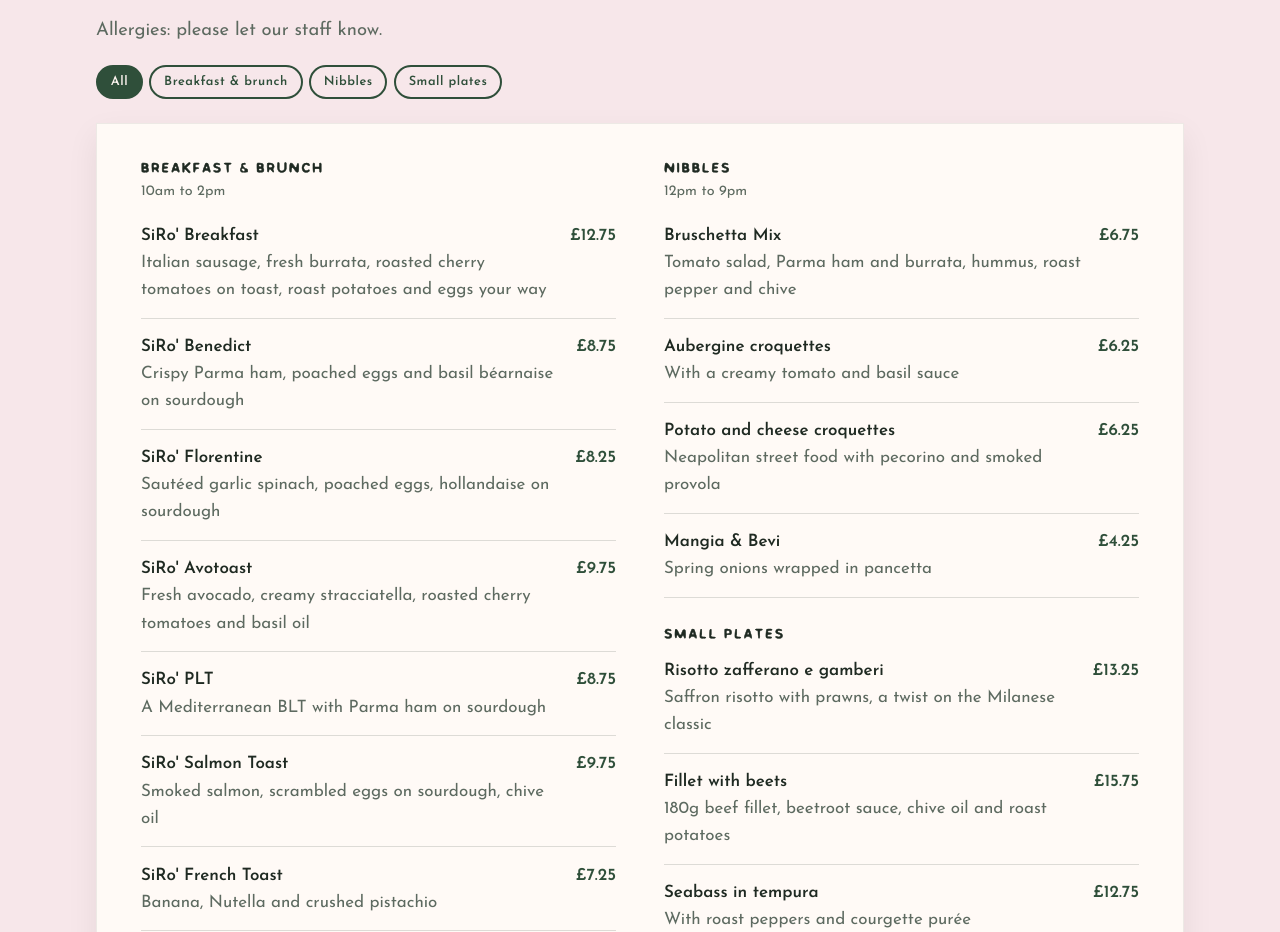
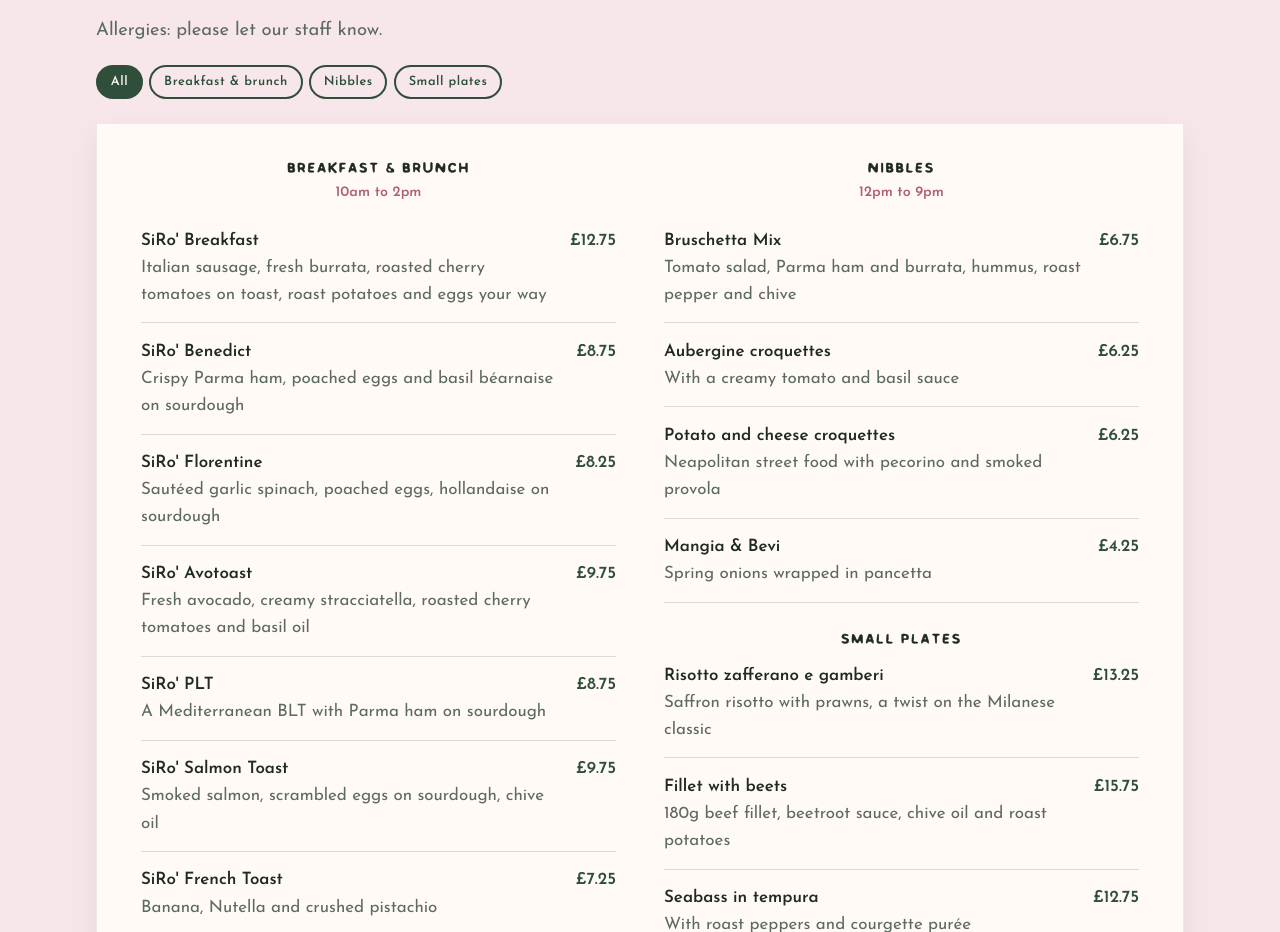
Before and after one commit to franmaddev-lab/siro, an Astro site: page / in a window 1280 px wide. Shown: the part 940-1872 px from the top of the page. Built offline with nearby package versions, Linux system fonts and the light colour scheme; Astro itself is replaced by a stand-in of ours.

Commit message:
Menu: centred section names with the serving times in pink
Co-Authored-By: Claude Opus 5.5 <noreply@anthropic.com>
Claude-Session: https://claude.ai/code/session_012w6NPdQMyVuiN9KxLmwikz

```diff
--- a/src/components/addons/PriceList.astro
+++ b/src/components/addons/PriceList.astro
@@ -48,8 +48,9 @@ for (const i of a.items) {
   @media (min-width: 900px) { .groups { columns: 2; column-gap: 3rem; } }
   .group { break-inside: avoid; }
   .group[hidden] { display: none; }
-  h3 { margin: 0; padding-top: 1.75rem; font-family: 'SiRo Sign', var(--font-body); font-weight: 400; font-size: 0.85rem; letter-spacing: 0.35em; text-transform: uppercase; }
-  .when { margin: 0.2rem 0 0.25rem; color: var(--muted); font-size: 0.9rem; }
+  h3 { margin: 0; padding-top: 1.75rem; text-align: center; font-family: 'SiRo Sign', var(--font-body); font-weight: 400; font-size: 0.85rem; letter-spacing: 0.35em; text-transform: uppercase; }
+  /* Centred section names, with the serving times in pink so each section stands out. */
+  .when { margin: 0.25rem 0 0.5rem; color: #b0606f; font-weight: 600; font-size: 0.9rem; text-align: center; }
   .prices { list-style: none; margin: 0; padding: 0; }
   .prices li { display: flex; justify-content: space-between; gap: 1rem; padding: 0.9rem 0; border-bottom: 1px solid color-mix(in srgb, var(--ink) 15%, transparent); }
   .note { color: var(--muted); }
```
